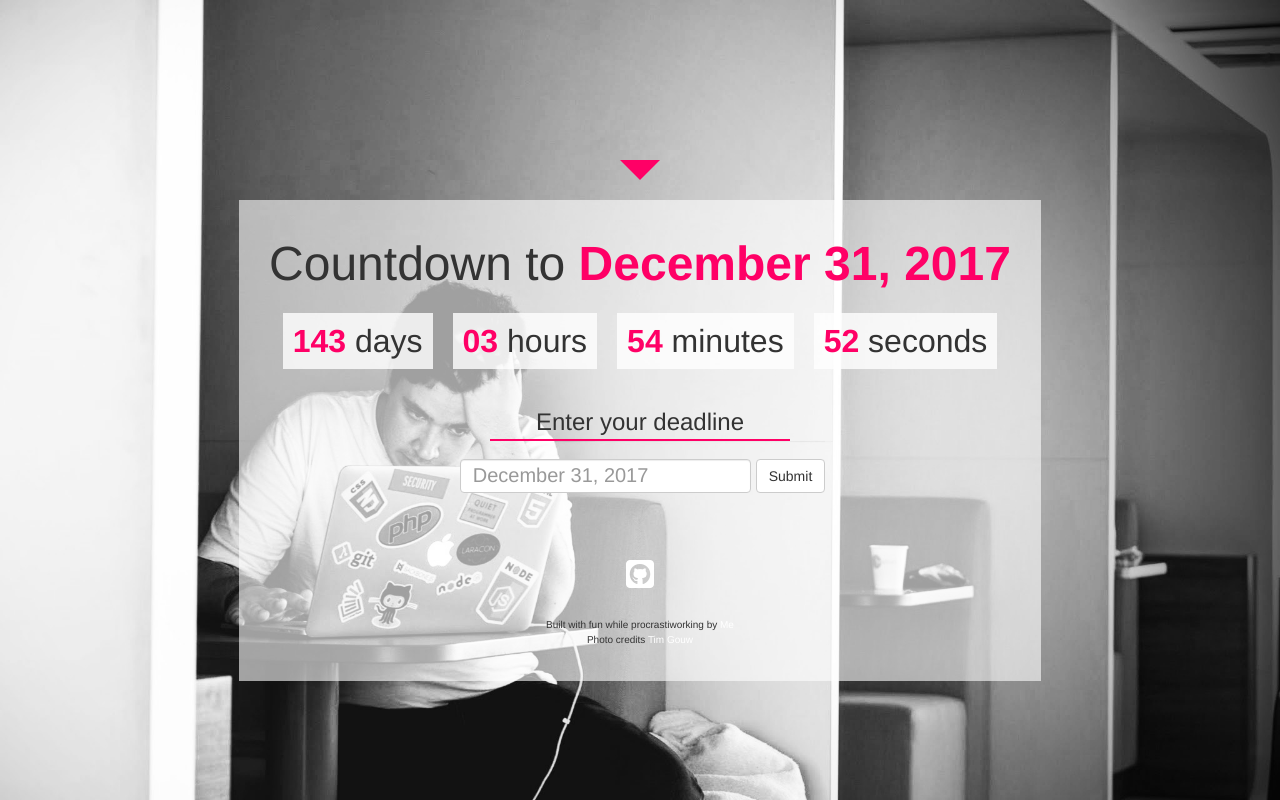
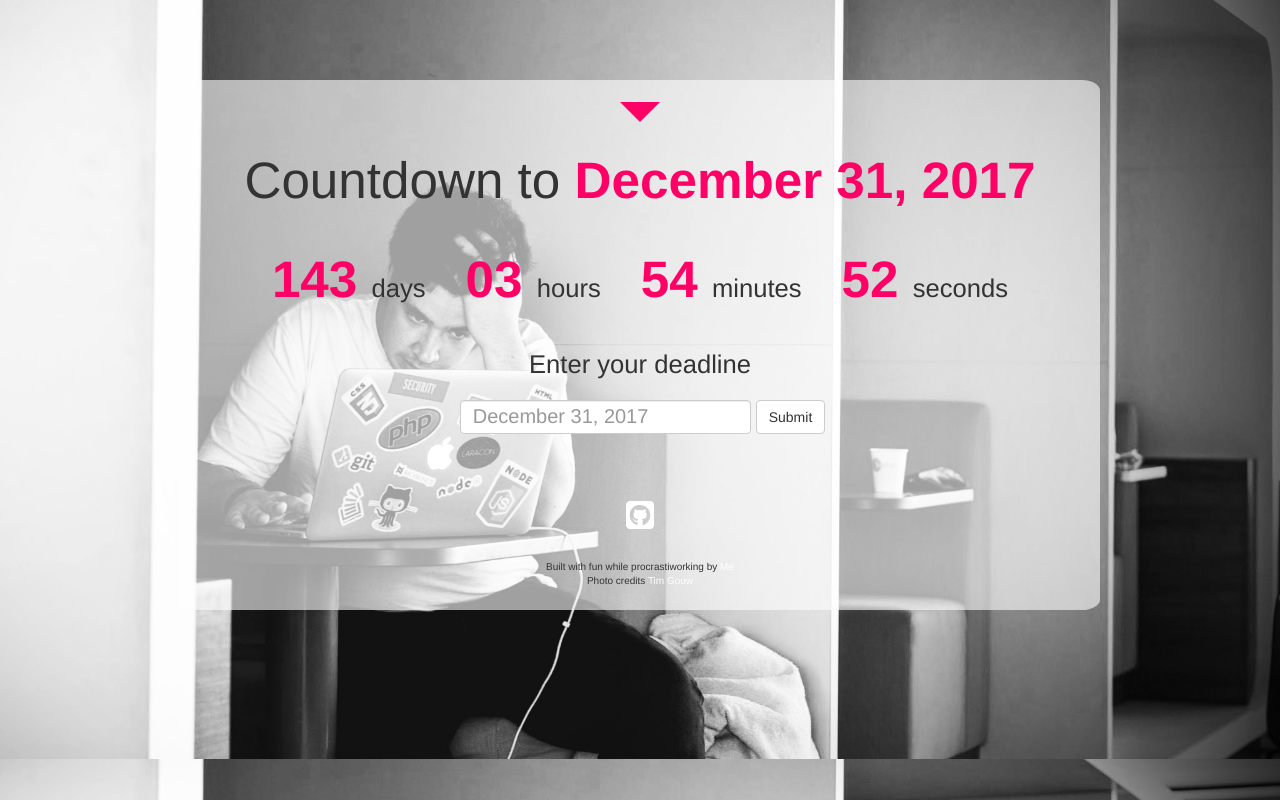
Before and after one commit to mongru/Countdown__App, a React app: page / in a window 1280 px wide. Built offline with nearby package versions, Linux system fonts and the light colour scheme.

Commit message:
playing around with units and styling

```diff
--- a/css/App.css
+++ b/css/App.css
@@ -4,7 +4,9 @@ body {
     overflow-x: hidden;
     background-image: url('./../images/tim-gouw-68319.jpg');
     background-size: cover;
-    background-repeat: no-repeat;
+    background-repeat: repeat;
+    background-position: center center;
+    background-color: #ff0066;
 }
 
 span {
@@ -13,19 +15,20 @@ span {
 
 .Template-box {
     width: 100%;
-    height: 70%;
-    padding: 30px;
+    height: 80%;
+    padding: 5vw;
     background-color: rgba(255, 255, 255, 0.6);
+    border-radius: 2% 2%;
 }
 .Template {
     text-align: center;
-    margin-top: 25%;
+    margin-top: 10vh;
     font-size: 32px;
 }
 
 .Template-title {
-    margin-bottom: 20px;
-    font-size: 48px;
+    margin-bottom: 2vw;
+    font-size: 4vw;
 }
 
 .Template-title>span {
@@ -34,18 +37,18 @@ span {
 
 .Form-title {
     margin-top: 30px;
-    font-size: 24px;
-    padding-top: 10px;
+    font-size: 2vw;
+    /*padding-top: 10px;*/
 }
 
-.Form-title::after {
+/*.Form-title::after {
     content: "";
     display: block;
     width: 300px;
     height: 2px;
     background-color: #ff0066;
     margin: 0 auto;
-}
+}*/
 
 .Clock-days,
 .Clock-hours,
@@ -53,8 +56,9 @@ span {
 .Clock-seconds {
     display: inline;
     margin: 10px;
-    background-color: rgba(255, 255, 255, 0.8);
+    /*background-color: rgba(255, 255, 255, 0.8);*/
     padding: 10px;
+    font-size: 2vw;
 }
 
 .Clock-days>span,
@@ -62,6 +66,7 @@ span {
 .Clock-minutes>span,
 .Clock-seconds>span {
     font-weight: bold;
+    font-size: 4vw;
 }
 
 .Deadline-input {
@@ -79,7 +84,7 @@ span {
   height: 40px;
   width: 41px;
   position: absolute;
-  top: 20%;
+  top: 8vw;
   left:calc(50% - 20px);
 }
 
```
Also changed, not shown: 2 other files (tests, documents, lock files or other folders).
